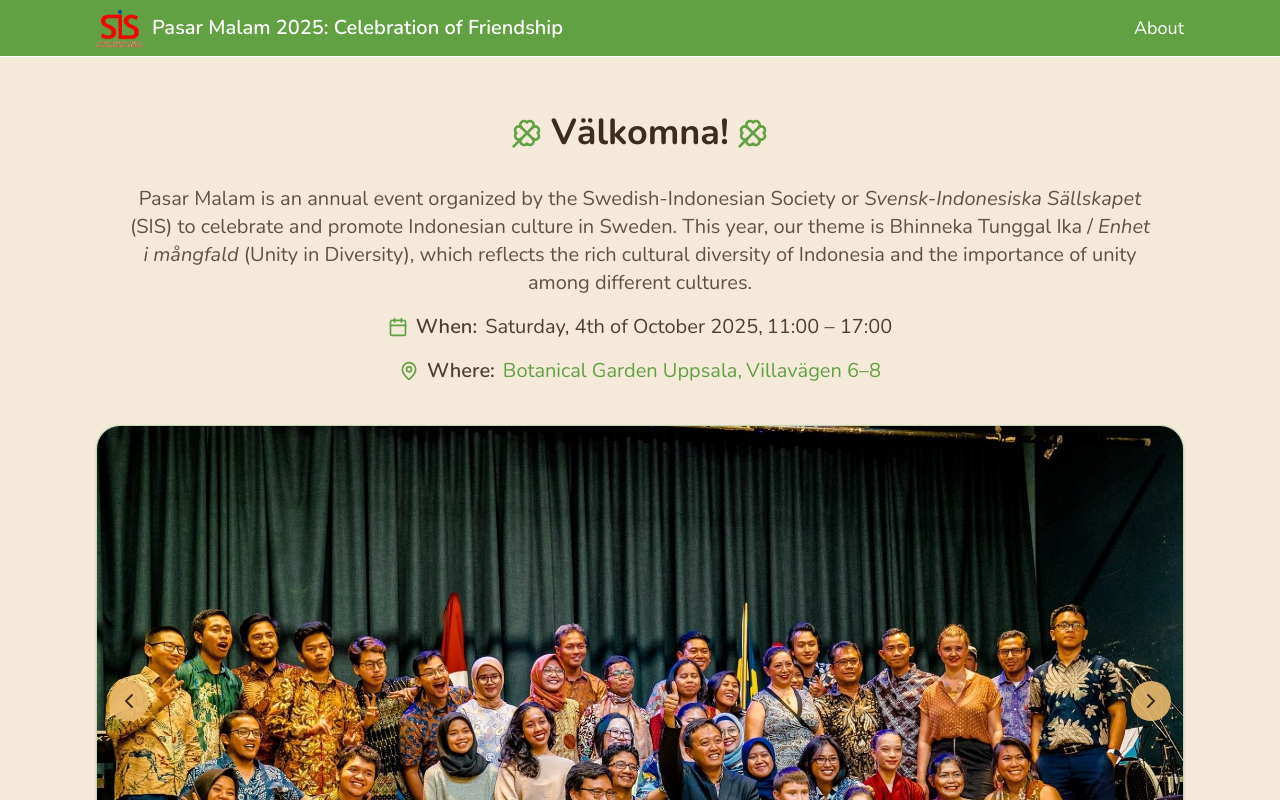
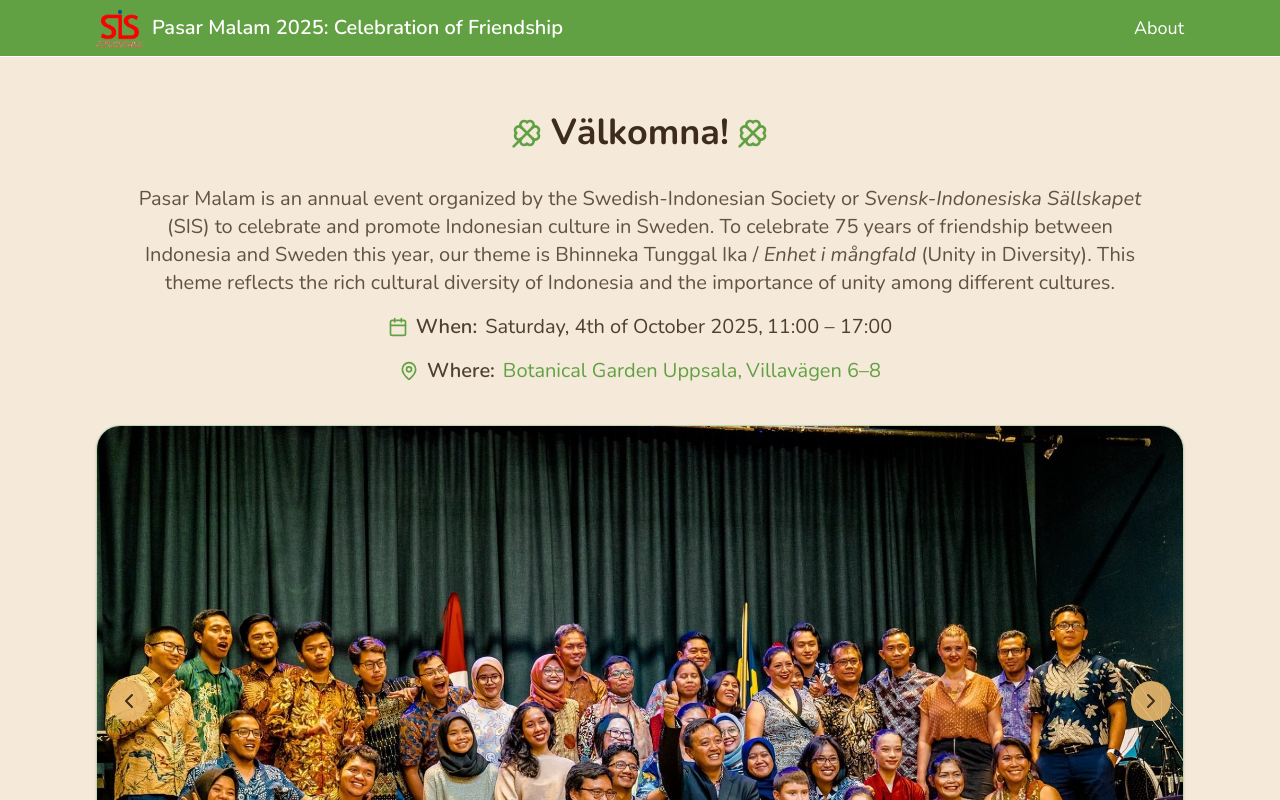
Before and after one commit to sandrayoe/Ticketing_SIS_2025, a Next.js app in the folder ticketing-2025/: page / in a window 1280 px wide. Shown: the top 800 px of the page. Built offline with nearby package versions, Linux system fonts and the light colour scheme; a web font is replaced by a local one.

Commit message:
update page caption

```diff
--- a/ticketing-2025/app/page.tsx
+++ b/ticketing-2025/app/page.tsx
@@ -89,9 +89,10 @@ export default function HomePage() {
                     Society or{" "}
                     <span className="italic">Svensk-Indonesiska Sällskapet</span> (SIS) to
                     celebrate and promote Indonesian culture in Sweden.
-                    This year, our theme is Bhinneka Tunggal Ika /{" "}
-                    <span className="italic">Enhet i mångfald</span> (Unity in Diversity),
-                    which reflects the rich cultural diversity of Indonesia and the
+                    To celebrate 75 years of friendship between Indonesia and Sweden
+                    this year, our theme is Bhinneka Tunggal Ika /{" "}
+                    <span className="italic">Enhet i mångfald</span> (Unity in Diversity).
+                    This theme reflects the rich cultural diversity of Indonesia and the
                     importance of unity among different cultures.
                   </p>
 
```
